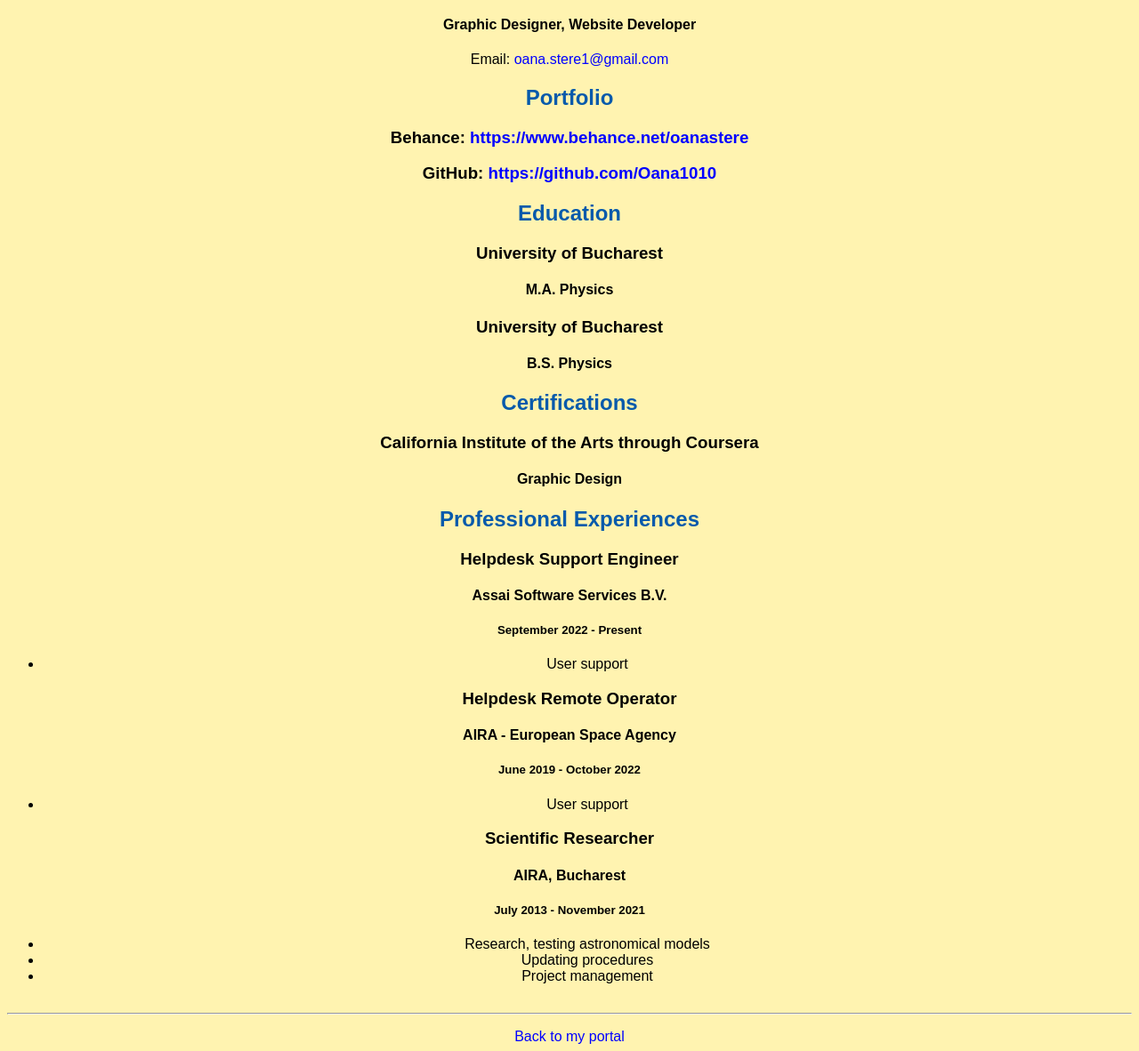
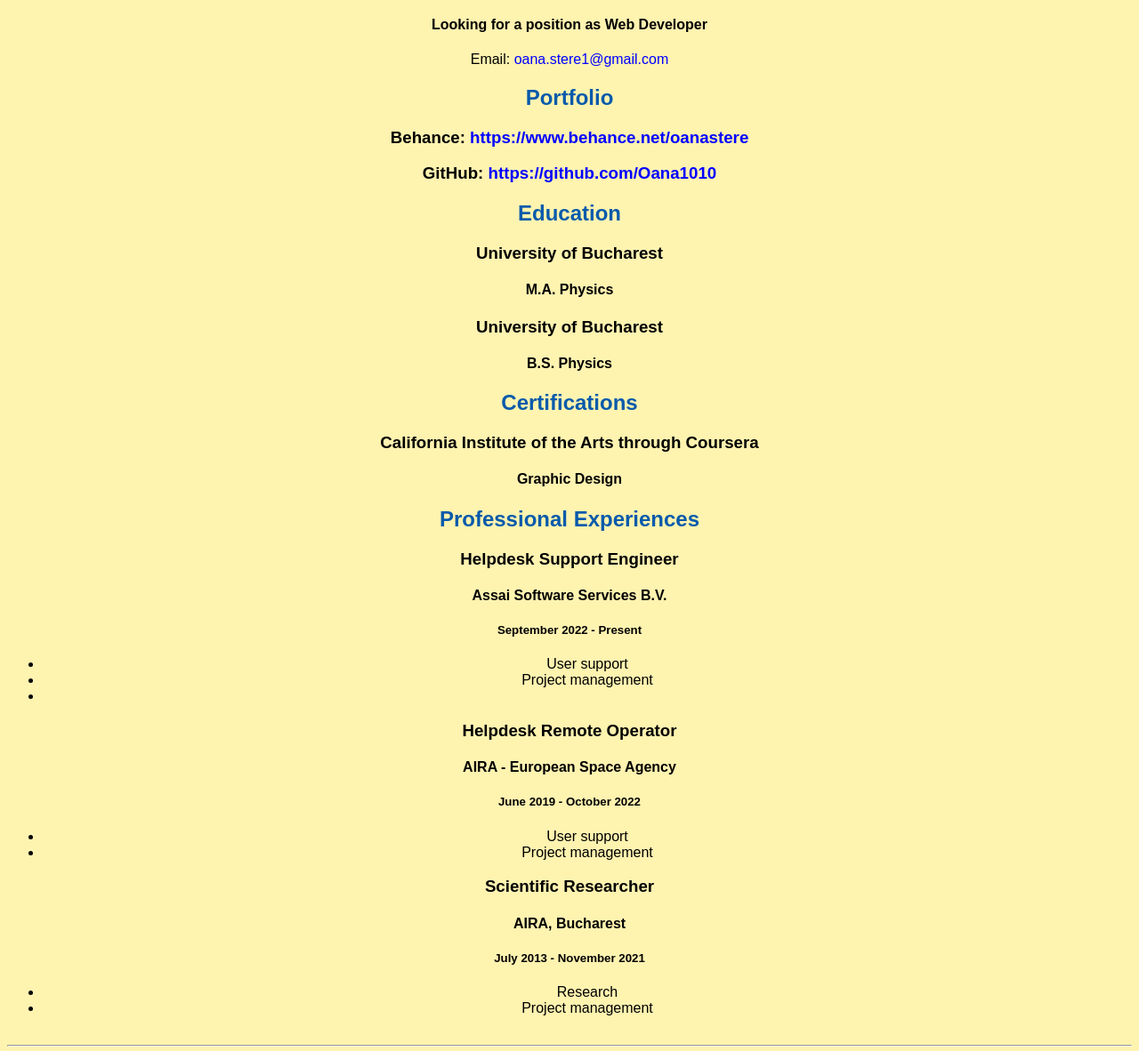
Before and after one commit to Oana1010/Oana1010.github.io, a plain HTML site: page resume.html in a window 1280 px wide. Shown: the part 318-1500 px from the top of the page at 89% size. Drawn offline with Linux system fonts and the light colour scheme.

Commit message:
Update resume.html

```diff
--- a/resume.html
+++ b/resume.html
@@ -19,7 +19,7 @@
     <img src="images/Oana.jpg" alt="Oana Stere's headshot" width="15%">
 
     <h1>Oana Stere</h1>
-    <h4>Graphic Designer, Website Developer</h4>
+    <h4>Looking for a position as Web Developer</h4>
 
     <p>Email: <a href="mailto:oana.stere1@gmail.com" target="_blank">oana.stere1@gmail.com</a></p>
 
@@ -47,6 +47,7 @@
     <h5>September 2022 - Present</h5>
       <ul>
         <li>User support</li>
+        <li>Project management<li>
       </ul>
 
 
@@ -55,14 +56,14 @@
     <h5>June 2019 - October 2022</h5>
       <ul>
         <li>User support</li>
+        <li>Project management</li>
       </ul>
 
     <h3>Scientific Researcher</h3>
     <h4>AIRA, Bucharest</h4>
     <h5>July 2013 - November 2021</h5>
       <ul>
-        <li>Research, testing astronomical models</li>
-        <li>Updating procedures</li>
+        <li>Research</li>
         <li>Project management</li>
       </ul>
   <body>
```
